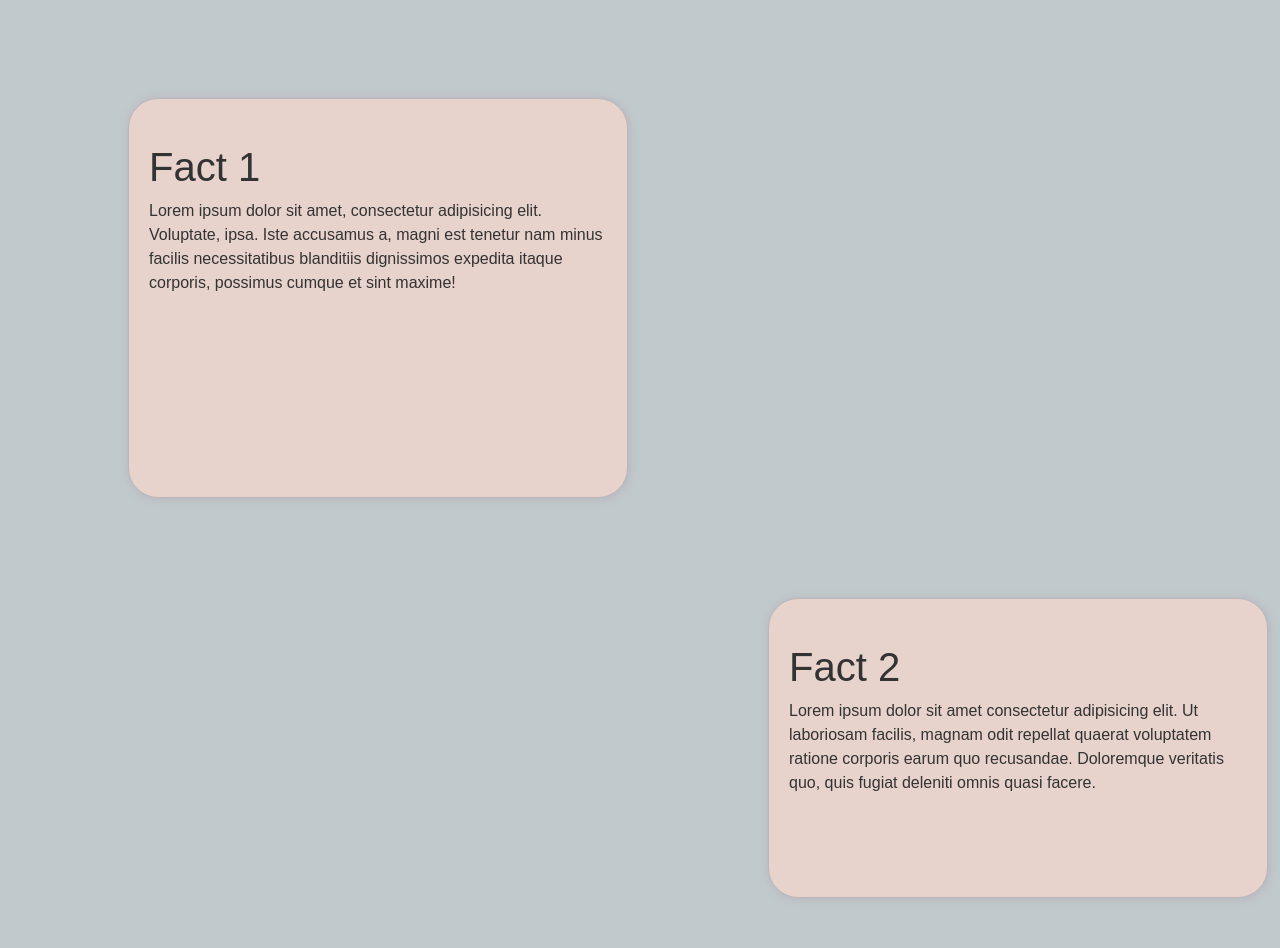
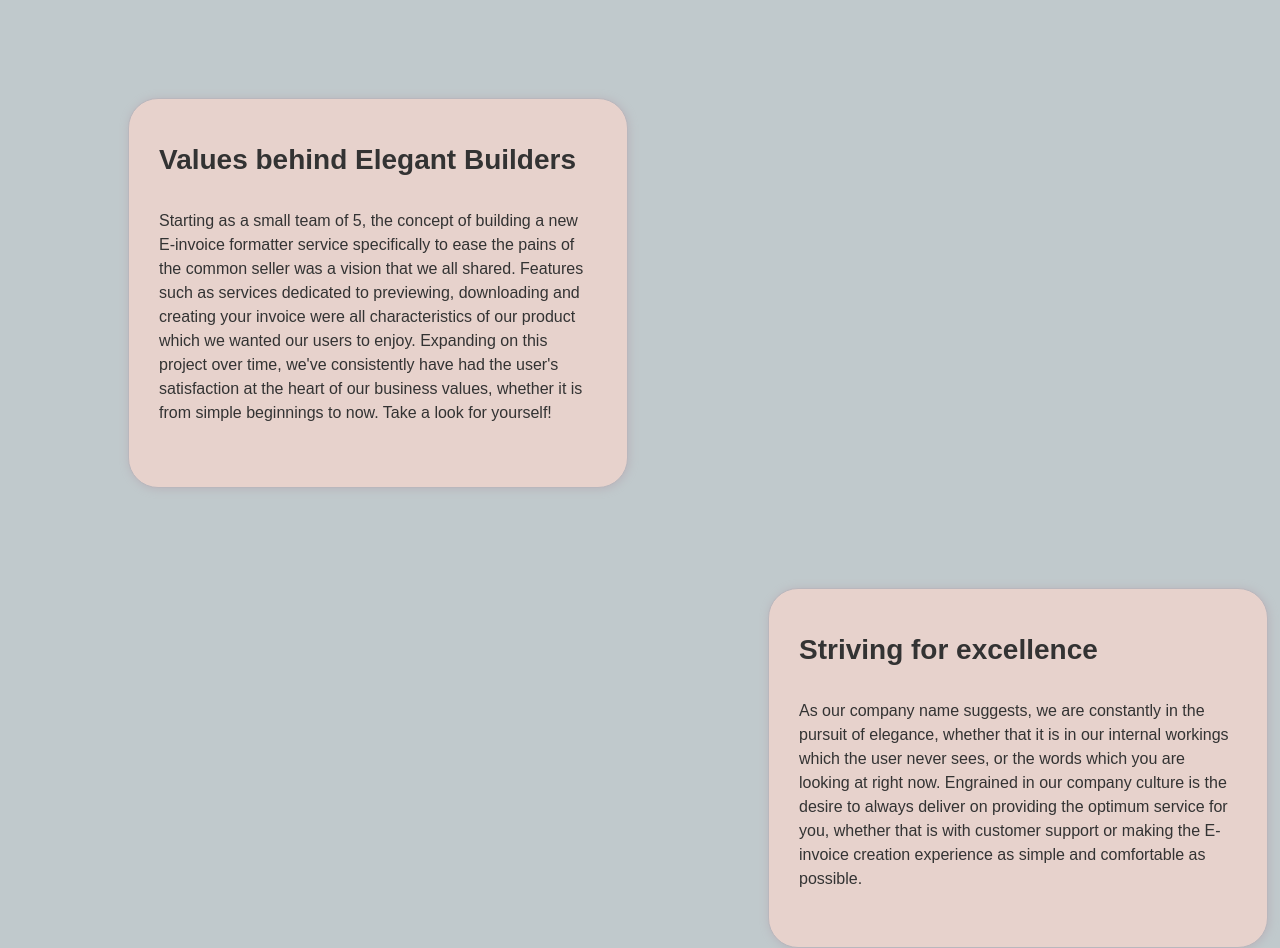
Before and after one commit to MysticalFire1315/SENG2021-frontend, a Next.js app: page / in a window 1280 px wide. Shown: the part 1809-2757 px from the top of the page. Built offline with nearby package versions, Linux system fonts and the light colour scheme.

Commit message:
added changes to box formatting; also replaced latin

```diff
--- a/src/components/ScrollBox/ScrollBox.jsx
+++ b/src/components/ScrollBox/ScrollBox.jsx
@@ -31,8 +31,9 @@ const BoxLeft = () => {
         >
             <div className="block-box-left">
                 <br></br>
-                <h1>Fact 1</h1>
-                <p>Lorem ipsum dolor sit amet, consectetur adipisicing elit. Voluptate, ipsa. Iste accusamus a, magni est tenetur nam minus facilis necessitatibus blanditiis dignissimos expedita itaque corporis, possimus cumque et sint maxime!</p>
+                <h3><strong>Values behind Elegant Builders</strong></h3>
+                <br></br>
+                <p>Starting as a small team of 5, the concept of building a new E-invoice formatter service specifically to ease the pains of the common seller was a vision that we all shared. Features such as services dedicated to previewing, downloading and creating your invoice were all characteristics of our product which we wanted our users to enjoy. Expanding on this project over time, we&apos;ve consistently have had the user&apos;s satisfaction at the heart of our business values, whether it is from simple beginnings to now. Take a look for yourself!</p>
             </div>
         </motion.div>
     );
@@ -60,8 +61,9 @@ const BoxRight = () => {
         >
             <div className="block-box-right">
                 <br></br>
-                <h1>Fact 2</h1>
-                <p>Lorem ipsum dolor sit amet consectetur adipisicing elit. Ut laboriosam facilis, magnam odit repellat quaerat voluptatem ratione corporis earum quo recusandae. Doloremque veritatis quo, quis fugiat deleniti omnis quasi facere.</p>
+                <h3><strong>Striving for excellence</strong></h3>
+                <br></br>
+                <p>As our company name suggests, we are constantly in the pursuit of elegance, whether that it is in our internal workings which the user never sees, or the words which you are looking at right now. Engrained in our company culture is the desire to always deliver on providing the optimum service for you, whether that is with customer support or making the E-invoice creation experience as simple and comfortable as possible.</p>
             </div>
         </motion.div>
     );
--- a/src/pages/_app.js
+++ b/src/pages/_app.js
@@ -4,8 +4,6 @@ import '../styles/styles.css'
 
 import '../styles/Carousel.css'
 import '../styles/Currency.css'
-import '../styles/Footer.css'
-import '../styles/Header.css'
 import '../styles/MainComponent.css'
 import '../styles/Invoice.css'
 import "bootstrap/dist/css/bootstrap.min.css" // Import bootstrap CSS
--- a/src/styles/Footer.css
+++ /dev/null
@@ -1,3 +0,0 @@
-/*
-This is a file which css stuff can be put inside to clean up code
-*/
--- a/src/styles/Header.css
+++ /dev/null
@@ -1,3 +0,0 @@
-/*
-This is a file which css stuff can be put inside to clean up code
-*/
--- a/src/styles/styles.css
+++ b/src/styles/styles.css
@@ -56,25 +56,26 @@ Modify the background color
 
 .block-box-left {
   margin-left: 10%;
-  height: 400px;
+  height: 390px;
   width: 500px;
   border: 1px solid #b9b7bd;
   background-color: #e7d2cc;
   border-radius: 30px;
   box-shadow: 1px 1px 8px 1px #b9b7bd;
-  padding: 20px;
+  padding: 20px 30px 30px 30px;
 }
 
 .block-box-right {
   margin-top: 100px;
   margin-left: 60%;
-  height: 300px;
+  height: 360px;
   width: 500px;
   border: 1px solid #b9b7bd;
   background-color: #e7d2cc;
   border-radius: 30px;
   box-shadow: 1px 1px 8px 1px #b9b7bd;
-  padding: 20px;
+  padding: 20px 30px 30px 30px;
+
 }
 
 .footer-copyright {
```
